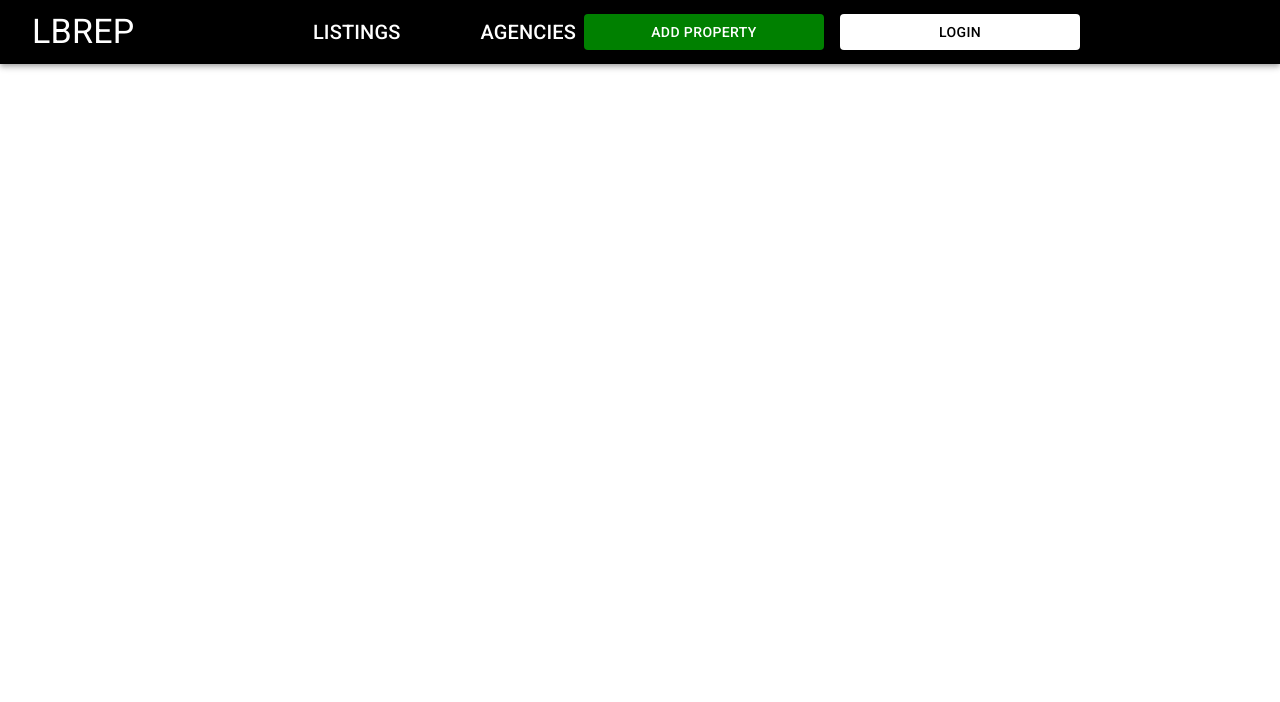
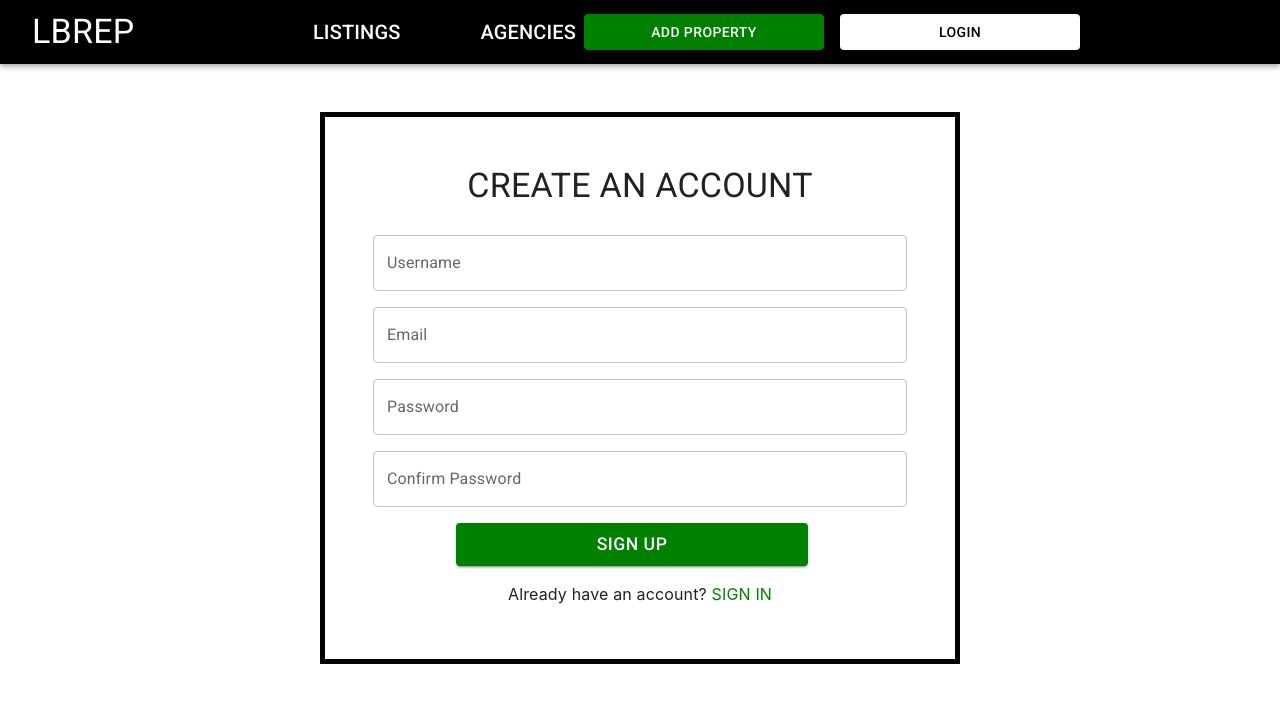
Before and after one commit to d4mp3/real-estate, a React (Create React App) app in the folder frontend/: page /register in a window 1280 px wide. Shown: the top 702 px of the page. Built offline with nearby package versions, Linux system fonts and the light colour scheme.

Commit message:
feat: build the registration page

```diff
--- a/frontend/src/App.js
+++ b/frontend/src/App.js
@@ -11,6 +11,8 @@ import { BrowserRouter, Route, Routes } from "react-router";
 import Header from "./Components/Header";
 import Home from "./Components/Home";
 import Listings from "./Components/Listings";
+// import Login from "./Components/Login";
+import Register from "./Components/Register";
 import Testing from "./Components/Testing";
 
 function App() {
@@ -22,6 +24,7 @@ function App() {
         <Routes>
           <Route path="/" element={<Home />} />
           {/* <Route path="/login" element={<Login />} /> */}
+          <Route path="/register" element={<Register />} />
           <Route path="/listings" element={<Listings />} />
           <Route path="/testing" element={<Testing />} />
         </Routes>
--- a/frontend/src/Components/Listings.js
+++ b/frontend/src/Components/Listings.js
@@ -35,8 +35,21 @@ function Listings() {
     iconSize: [40, 40],
   });
 
+   const cardStyle = {
+     margin: '0.5rem',
+     border: '1px solid black',
+     position: 'relative',
+   };
+
+   const pictureStyle = {
+     paddingRight: '1rem',
+     paddingLeft: '1rem',
+     height: '20rem',
+     width: '30rem',
+   };
+
   // Shared styles for price display
-  const priceTagStyles = {
+  const priceTagStyle = {
     position: 'absolute',
     backgroundColor: 'green',
     zIndex: '1000',
@@ -60,7 +73,7 @@ function Listings() {
         setAllListings(response.data);
         setDataIsLoading(false);
       } catch (error) {
-        // console.error("Error fetching listings:", error);
+        console.error("Error fetching listings:", error);
       }
     }
     getAllListings();
@@ -93,11 +106,7 @@ function Listings() {
           return (
             <Card
               key={listing.id}
-              sx={{
-                margin: '0.5rem',
-                border: '1px solid black',
-                position: 'relative',
-              }}
+              sx={ cardStyle }
             >
               <CardHeader
                 // action={
@@ -109,23 +118,18 @@ function Listings() {
               />
               <div style={{ position: 'relative' }}>
                 <CardMedia
-                  sx={{
-                    paddingRight: '1rem',
-                    paddingLeft: '1rem',
-                    height: '20rem',
-                    width: '30rem',
-                  }}
+                  sx={ pictureStyle }
                   component="img"
                   image={listing.picture1}
                   alt={listing.title}
                 />
                 {listing.property_status === "Sale" ? (
-                  <Typography sx={priceTagStyles}>
+                  <Typography sx={ priceTagStyle }>
                     {listing.listing_type}: $
                     {listing.price.toString().replace(/\B(?=(\d{3})+(?!\d))/g, ",")}
                   </Typography>
                 ) : (
-                  <Typography sx={priceTagStyles}>
+                  <Typography sx={ priceTagStyle }>
                     {listing.listing_type}: $
                     {listing.price.toString().replace(/\B(?=(\d{3})+(?!\d))/g, ",")}
                     / {listing.rental_frequency}
--- /dev/null
+++ b/frontend/src/Components/Register.js
@@ -0,0 +1,90 @@
+// MUI
+import { Button, Grid, TextField, Typography } from "@mui/material";
+
+function Register() {
+  const formContainer = {
+    width: "50%",
+    marginLeft: "auto",
+    marginRight: "auto",
+    marginTop: "3rem",
+    border: "5px solid black",
+    padding: "3rem",
+  };
+
+  const registerBtn = {
+    width: "66%",
+    backgroundColor: "green",
+    color: "white",
+    fontSize: "1.1rem",
+    marginRight: "1rem",
+    "&:hover": {
+      backgroundColor: "blue",
+    },
+  };
+
+  // Shared styles for price display
+  const priceTagStyle = {
+    position: "absolute",
+    backgroundColor: "green",
+    zIndex: "1000",
+    color: "white",
+    top: "10px",
+    left: "20px",
+    padding: "5px",
+    borderRadius: "4px",
+  };
+
+  return (
+    <div style={formContainer}>
+      <form>
+        <Grid container justifyContent="center">
+          <Typography variant="h4" gutterBottom>
+            CREATE AN ACCOUNT
+          </Typography>
+        </Grid>
+        <Grid container sx={{ marginTop: "1rem" }}>
+          <TextField
+            id="username"
+            label="Username"
+            variant="outlined"
+            fullWidth
+          />
+        </Grid>
+        <Grid container sx={{ marginTop: "1rem" }}>
+          <TextField id="email" label="Email" variant="outlined" fullWidth />
+        </Grid>
+        <Grid container sx={{ marginTop: "1rem" }}>
+          <TextField
+            id="password"
+            label="Password"
+            variant="outlined"
+            type="password"
+            fullWidth
+          />
+        </Grid>
+        <Grid container sx={{ marginTop: "1rem" }}>
+          <TextField
+            id="confirm-password"
+            label="Confirm Password"
+            variant="outlined"
+            type="password"
+            fullWidth
+          />
+        </Grid>
+        <Grid container justifyContent="center" sx={{ marginTop: "1rem" }}>
+          <Button variant="contained" type="submit" sx={registerBtn}>
+            SIGN UP
+          </Button>
+        </Grid>
+      </form>
+      <Grid container justifyContent="center" sx={{ marginTop: "1rem" }}>
+        <Typography variant="small" gutterBottom>
+          Already have an account?{" "}
+          <span style={{ cursor: "pointer", color: "green" }}>SIGN IN</span>
+        </Typography>
+      </Grid>
+    </div>
+  );
+}
+
+export default Register;
```
Also changed, not shown: 2 other files (tests, documents, lock files or other folders).
